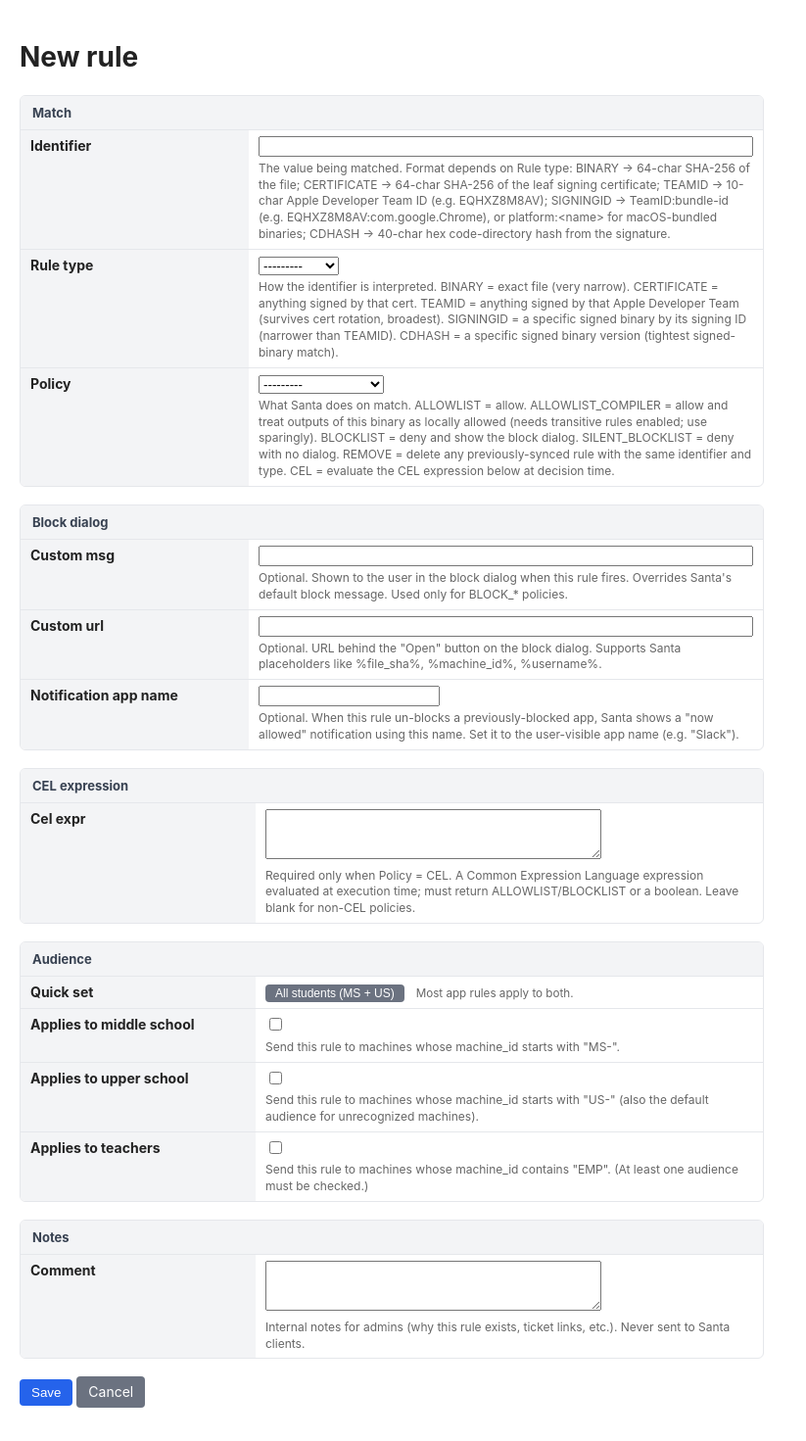
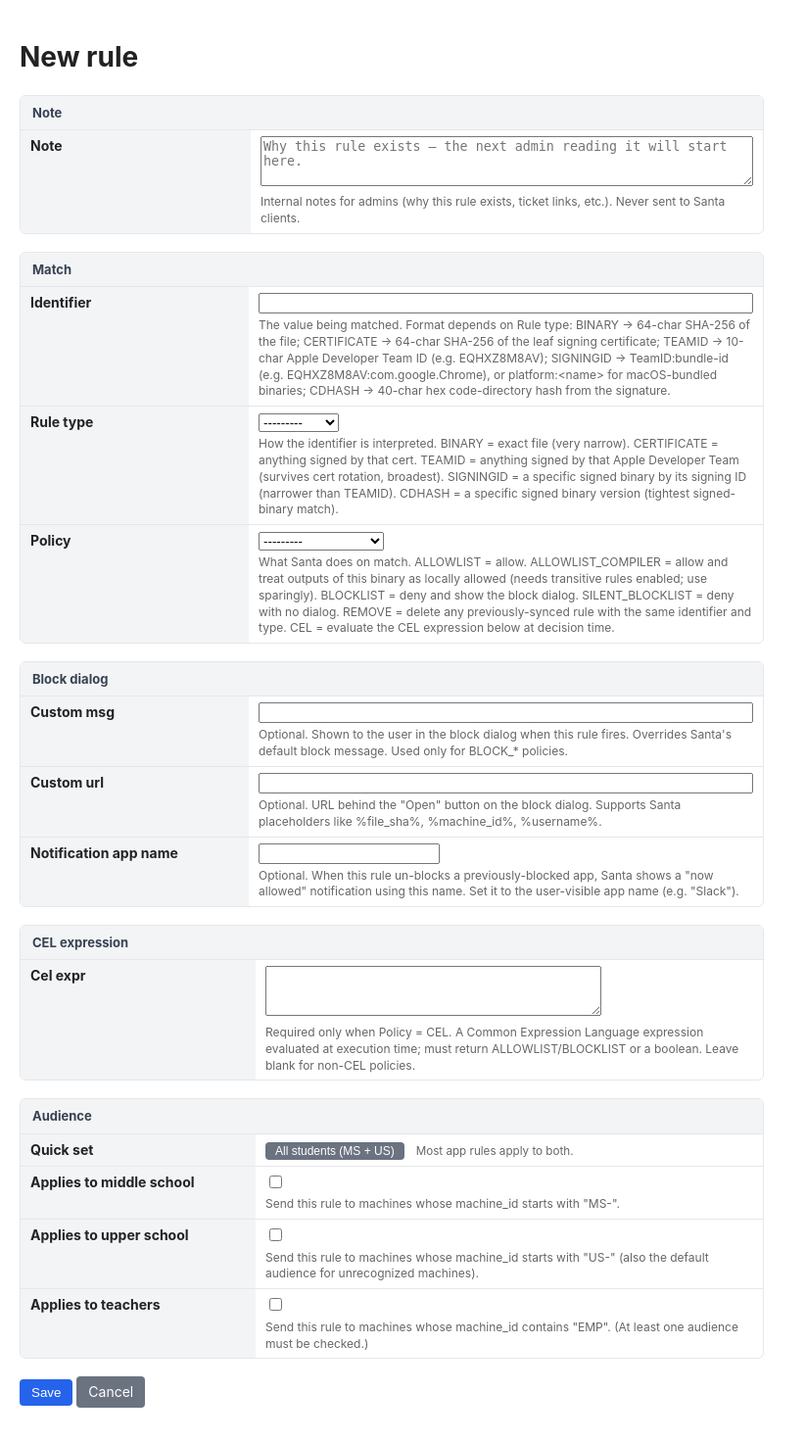
Before and after one commit to dcanora-lhps/elf, a Django app: page /rules/new/ in a window 1280 px wide. Shown: the part 48-1519 px from the top of the page at 98% size, without its empty margins (0-823 px from the left). Run offline with Django 5.2, Linux system fonts and the light colour scheme; the visitor is signed in with stand-in values (Sample User, id 1).

Commit message:
Show machine owners in events, speed up the dashboard, lead rules with the note
Five UI changes that all pull the same direction: put the thing a person
actually needs in front of them.

Events list: the machine column showed a raw UUID, which tells an admin
nothing. It now shows the machine's owner and links to that machine. Event
has no foreign key to Machine, so the roster is fetched in one batched
query per page and stitched on rather than queried per row; the owner falls
back to primary user, then hostname, then the machine_id, so a machine that
has never synced still renders and still links.

Event detail: the machine_id is now a link and an owner line sits above it,
noting the logged-in user when it differs from the configured owner.

Dashboard: ten queries down to five, and none of the survivors scan an
unbounded table. The four rule counts collapse into one filtered aggregate.
"Events (24h)" is gone — it counted every event row in the window, the most
expensive card and the least actionable. The blocks count and a new
"apps blocked" count now come free out of the query that already builds the
top-blocked table, since the database groups every row before applying the
LIMIT. The in-flight sync count was a full scan of a table that grows by a
row per machine per sync forever; a partial index over just the unfinished
sessions turns it into a small index scan.

Rules list: the note is the one field that records why a rule exists, but it
was tiny grey italic text tucked under the identifier. It is now the leading
column at full size and contrast, with a prompt to add one where it is
missing.

Rule create/edit: the note field moves to the top of the form, so it is
written first rather than as an afterthought.

Co-Authored-By: Claude Opus 5 (1M context) <noreply@anthropic.com>

```diff
--- a/app/forms.py
+++ b/app/forms.py
@@ -88,9 +88,18 @@ class RuleForm(forms.ModelForm):
             "applies_to_teachers",
             "comment",
         ]
+        labels = {
+            "comment": "Note",
+        }
         widgets = {
             "cel_expr": forms.Textarea(attrs={"rows": 3}),
-            "comment": forms.Textarea(attrs={"rows": 3}),
+            "comment": forms.Textarea(
+                attrs={
+                    "rows": 3,
+                    "cols": 60,
+                    "placeholder": "Why this rule exists — the next admin reading it will start here.",
+                }
+            ),
             "custom_msg": forms.TextInput(attrs={"size": 60}),
             "custom_url": forms.TextInput(attrs={"size": 60}),
             "identifier": forms.TextInput(attrs={"size": 60}),
@@ -98,6 +107,7 @@ class RuleForm(forms.ModelForm):
 
     # Visual sections for the form template. Each tuple: (section_title, [field_names]).
     SECTIONS = (
+        ("Note", ("comment",)),
         ("Match", ("identifier", "rule_type", "policy")),
         ("Block dialog", ("custom_msg", "custom_url", "notification_app_name")),
         ("CEL expression", ("cel_expr",)),
@@ -105,7 +115,6 @@ class RuleForm(forms.ModelForm):
             "Audience",
             ("applies_to_middle_school", "applies_to_upper_school", "applies_to_teachers"),
         ),
-        ("Notes", ("comment",)),
     )
 
     def sectioned_fields(self):
--- a/app/views.py
+++ b/app/views.py
@@ -44,31 +44,45 @@ from .models import (
 
 @login_required
 def dashboard(request):
+    """Fleet overview. Every panel here has to stay cheap: this is the page
+    people leave open, and Event/SyncSession both grow without bound.
+    """
     now = timezone.now()
     last_day = now - timedelta(days=1)
 
-    top_blocked = list(
+    # One grouped pass over the last day's blocks feeds the table *and* the
+    # summary counts. The database builds every group before applying a LIMIT,
+    # so fetching all of them instead of ten costs nothing extra server-side,
+    # and the result set is bounded by distinct apps rather than by events.
+    blocked_groups = list(
         Event.objects.filter(received_at__gte=last_day, decision__startswith="BLOCK_")
         .values("team_id", "signing_id", "file_bundle_id", "file_name")
         .annotate(count=Count("id"), last_seen=Max("received_at"))
-        .order_by("-count", "-last_seen")[:10]
+        .order_by("-count", "-last_seen")
+    )
+
+    # Four filtered counts in a single scan instead of four round trips.
+    rule_counts = Rule.objects.aggregate(
+        total=Count("id"),
+        middle_school=Count("id", filter=Q(applies_to_middle_school=True)),
+        upper_school=Count("id", filter=Q(applies_to_upper_school=True)),
+        teachers=Count("id", filter=Q(applies_to_teachers=True)),
     )
 
     ctx = {
-        "rule_count": Rule.objects.count(),
-        "rules_teachers": Rule.objects.filter(applies_to_teachers=True).count(),
-        "rules_middle_school": Rule.objects.filter(applies_to_middle_school=True).count(),
-        "rules_upper_school": Rule.objects.filter(applies_to_upper_school=True).count(),
-        "events_24h": Event.objects.filter(received_at__gte=last_day).count(),
-        "blocks_24h": Event.objects.filter(
-            received_at__gte=last_day, decision__startswith="BLOCK_"
-        ).count(),
+        "rule_count": rule_counts["total"],
+        "rules_teachers": rule_counts["teachers"],
+        "rules_middle_school": rule_counts["middle_school"],
+        "rules_upper_school": rule_counts["upper_school"],
+        "blocks_24h": sum(g["count"] for g in blocked_groups),
+        "blocked_apps_24h": len(blocked_groups),
         "unknown_count": UnknownMachine.objects.count(),
+        # Served by the syncsession_in_flight_idx partial index.
         "in_flight_sessions": SyncSession.objects.filter(
             completed_at__isnull=True, abandoned_at__isnull=True
         ).count(),
         "server_settings": ServerSettings.get(),
-        "top_blocked": top_blocked,
+        "top_blocked": blocked_groups[:10],
     }
     return render(request, "dashboard.html", ctx)
 
@@ -280,6 +294,26 @@ def _apply_event_filters(qs, filter_form, *, extended_search=False):
     return qs
 
 
+def _attach_machines(events):
+    """Annotate events with the roster row for their machine, in one query.
+
+    Event.machine_id is a bare string rather than a foreign key, so the roster
+    is fetched in a single batched lookup and stitched on here instead of
+    querying once per row. Events from a machine that has never synced get
+    machine=None and fall back to displaying the raw machine_id.
+    """
+    machines = {
+        m.machine_id: m
+        for m in Machine.objects.filter(
+            machine_id__in={e.machine_id for e in events}
+        ).only("machine_id", "machine_owner", "primary_user", "hostname")
+    }
+    for e in events:
+        e.machine = machines.get(e.machine_id)
+        e.machine_display = e.machine.display_name if e.machine else e.machine_id
+    return events
+
+
 class EventListView(LoginRequiredMixin, ListView):
     model = Event
     template_name = "events/list.html"
@@ -299,6 +333,7 @@ class EventListView(LoginRequiredMixin, ListView):
 
     def get_context_data(self, **kwargs):
         ctx = super().get_context_data(**kwargs)
+        ctx["events"] = _attach_machines(list(ctx["events"]))
         ctx["filter_form"] = self.filter_form
         ctx["querystring"] = self.request.GET.urlencode()
         return ctx
@@ -409,6 +444,7 @@ class EventDetailView(LoginRequiredMixin, DetailView):
 
     def get_context_data(self, **kwargs):
         ctx = super().get_context_data(**kwargs)
+        ctx["machine"] = Machine.objects.filter(machine_id=self.object.machine_id).first()
         ctx["raw_pretty"] = json.dumps(self.object.raw, indent=2, sort_keys=True, default=str)
         return ctx
 
--- a/templates/base.html
+++ b/templates/base.html
@@ -45,6 +45,11 @@
   .copy-btn { background: transparent; border: 0; color: #6b7280; cursor: pointer; font-size: 11px; padding: 0 4px; }
   .copy-btn:hover { color: #2563eb; }
   .mono { font-family: ui-monospace, "SF Mono", Menlo, monospace; }
+  /* The rule note is the leading column on the rules list: full size,
+     full contrast, so it reads as the rule's headline rather than a footnote. */
+  .rule-note { color: #111827; white-space: pre-wrap; border-left: 3px solid #c7d2fe; padding-left: 10px; }
+  .rule-note .no-note { color: #9ca3af; font-style: italic; font-size: 12px; text-decoration: none; }
+  .rule-note .no-note:hover { color: #2563eb; text-decoration: underline; }
   .stat-grid { display: grid; grid-template-columns: repeat(auto-fit, minmax(170px, 1fr)); gap: 14px; }
   .stat { background: #f3f4f6; padding: 14px 16px; border-radius: 6px; }
   .stat .n { font-size: 28px; font-weight: 700; }
--- a/templates/dashboard.html
+++ b/templates/dashboard.html
@@ -14,8 +14,8 @@
   <div class="stat"><div class="n">{{ rules_middle_school }}</div><div class="l">Apply to middle school</div></div>
   <div class="stat"><div class="n">{{ rules_upper_school }}</div><div class="l">Apply to upper school</div></div>
   <div class="stat"><div class="n">{{ rules_teachers }}</div><div class="l">Apply to teachers</div></div>
-  <div class="stat"><div class="n">{{ events_24h }}</div><div class="l">Events (24h)</div></div>
   <div class="stat"><div class="n">{{ blocks_24h }}</div><div class="l">Blocks (24h)</div></div>
+  <div class="stat"><div class="n">{{ blocked_apps_24h }}</div><div class="l">Apps blocked (24h)</div></div>
   <div class="stat"><div class="n">{{ unknown_count }}</div><div class="l">Unknown machines</div></div>
   <div class="stat"><div class="n">{{ in_flight_sessions }}</div><div class="l">In-flight syncs</div></div>
 </div>
--- a/templates/events/detail.html
+++ b/templates/events/detail.html
@@ -6,7 +6,10 @@
 
 <dl class="dl">
   <dt>Received</dt><dd>{{ event.received_at }}</dd>
-  <dt>Machine</dt><dd class="mono">{{ event.machine_id }} <span class="pill {{ event.audience }}">{{ event.get_audience_display }}</span></dd>
+  <dt>Owner</dt>
+  <dd>{% if machine %}{{ machine.display_name }}{% if machine.primary_user and machine.primary_user != machine.machine_owner %} <small style="color:#666">(logged in: {{ machine.primary_user }})</small>{% endif %}{% else %}<span style="color:#666">unknown — this machine has no roster entry</span>{% endif %}</dd>
+  <dt>Machine</dt>
+  <dd><a class="mono" href="{% url 'machine-detail' event.machine_id %}">{{ event.machine_id }}</a> <span class="pill {{ event.audience }}">{{ event.get_audience_display }}</span></dd>
   <dt>Decision</dt><dd>{{ event.decision }}</dd>
   <dt>Execution time</dt><dd>{{ event.execution_time|default:"—" }}</dd>
   <dt>Executing user</dt><dd>{{ event.executing_user|default:"—" }}</dd>
--- a/templates/events/list.html
+++ b/templates/events/list.html
@@ -27,7 +27,7 @@
 <table>
 <thead>
 <tr>
-  <th>Received</th><th>Audience</th><th>Machine</th><th>Decision</th><th>File</th><th>Signing ID</th><th>Team ID</th><th>User</th>
+  <th>Received</th><th>Audience</th><th>Owner</th><th>Decision</th><th>File</th><th>Signing ID</th><th>Team ID</th><th>User</th>
 </tr>
 </thead>
 <tbody>
@@ -35,7 +35,7 @@
 <tr>
   <td><a href="{% url 'event-detail' e.pk %}">{{ e.received_at|date:"Y-m-d H:i:s" }}</a></td>
   <td><span class="pill {{ e.audience }}">{{ e.get_audience_display }}</span></td>
-  <td class="mono">{{ e.machine_id|truncatechars:32 }}</td>
+  <td><a href="{% url 'machine-detail' e.machine_id %}" title="{{ e.machine_id }}">{{ e.machine_display|truncatechars:32 }}</a></td>
   <td>{% if e.decision|slice:":5" == "BLOCK" %}<span class="pill block">{{ e.decision }}</span>{% elif e.decision|slice:":5" == "ALLOW" %}<span class="pill allow">{{ e.decision }}</span>{% else %}<span class="pill">{{ e.decision }}</span>{% endif %}</td>
   <td>{{ e.file_name|default:"—" }}{% if e.file_bundle_name %}<br><small style="color:#666">{{ e.file_bundle_name }}</small>{% endif %}</td>
   <td class="mono" title="{{ e.signing_id }}">{% if e.signing_id %}{{ e.signing_id|truncatechars:36 }} <a href="{% url 'rule-create' %}?rule_type=SIGNINGID&amp;identifier={{ e.signing_id|urlencode }}" title="Make a rule for this Signing ID" style="font-size:11px">+ rule</a>{% else %}—{% endif %}</td>
--- a/templates/rules/list.html
+++ b/templates/rules/list.html
@@ -20,6 +20,7 @@
 <table>
 <thead>
 <tr>
+  <th style="width:34%">Note</th>
   <th>Identifier</th>
   <th><a class="sortable" href="?sort={% if cs == 'rule_type' %}-rule_type{% else %}rule_type{% endif %}{% if filters_querystring %}&{{ filters_querystring }}{% endif %}">Type{% if cs == 'rule_type' %} ▲{% elif cs == '-rule_type' %} ▼{% endif %}</a></th>
   <th><a class="sortable" href="?sort={% if cs == 'policy' %}-policy{% else %}policy{% endif %}{% if filters_querystring %}&{{ filters_querystring }}{% endif %}">Policy{% if cs == 'policy' %} ▲{% elif cs == '-policy' %} ▼{% endif %}</a></th>
@@ -33,11 +34,14 @@
 <tbody>
 {% for rule in rules %}
 <tr>
+  <td class="rule-note">
+    {% if rule.comment %}<span title="{{ rule.comment }}">{{ rule.comment|truncatechars:300 }}</span>
+    {% else %}<a class="no-note" href="{% url 'rule-edit' rule.pk %}">+ add a note</a>{% endif %}
+  </td>
   <td>
     <span class="mono" title="{{ rule.identifier }}">{{ rule.identifier|slice:":12" }}{% if rule.identifier|length > 12 %}…{% endif %}</span>
     <button type="button" class="copy-btn" data-copy="{{ rule.identifier }}" title="Copy full identifier">copy</button>
     {% if rule.custom_msg %}<br><small style="color:#666">{{ rule.custom_msg|truncatechars:80 }}</small>{% endif %}
-    {% if rule.comment %}<br><small style="color:#888;font-style:italic" title="{{ rule.comment }}">note: {{ rule.comment|truncatechars:90 }}</small>{% endif %}
   </td>
   <td>{{ rule.rule_type }}</td>
   <td>{% if rule.policy|slice:":5" == "BLOCK" or rule.policy == "SILENT_BLOCKLIST" %}<span class="pill block">{{ rule.policy }}</span>{% elif rule.policy|slice:":5" == "ALLOW" %}<span class="pill allow">{{ rule.policy }}</span>{% else %}<span class="pill">{{ rule.policy }}</span>{% endif %}</td>
```
Also changed, not shown: app/models.py (+20 -1 lines), app/migrations/0020_syncsession_syncsession_in_flight_idx.py (added).
